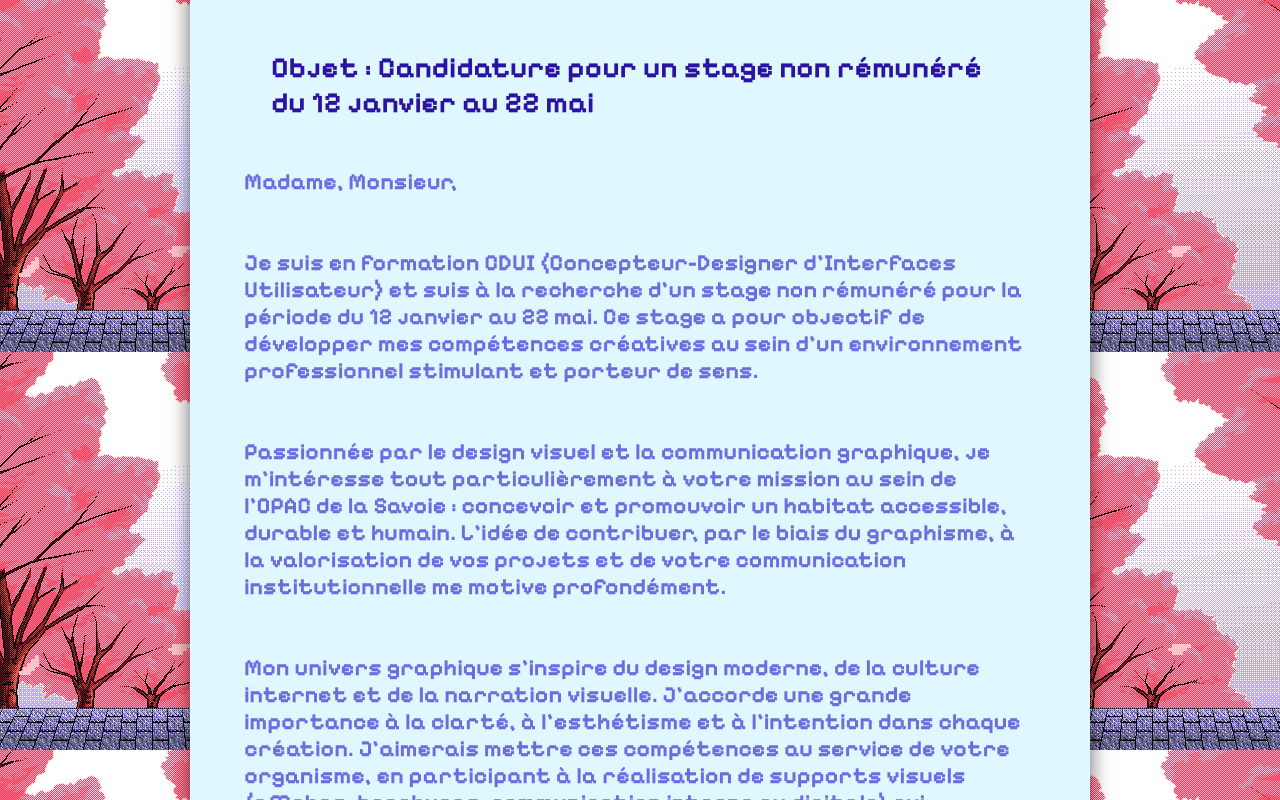
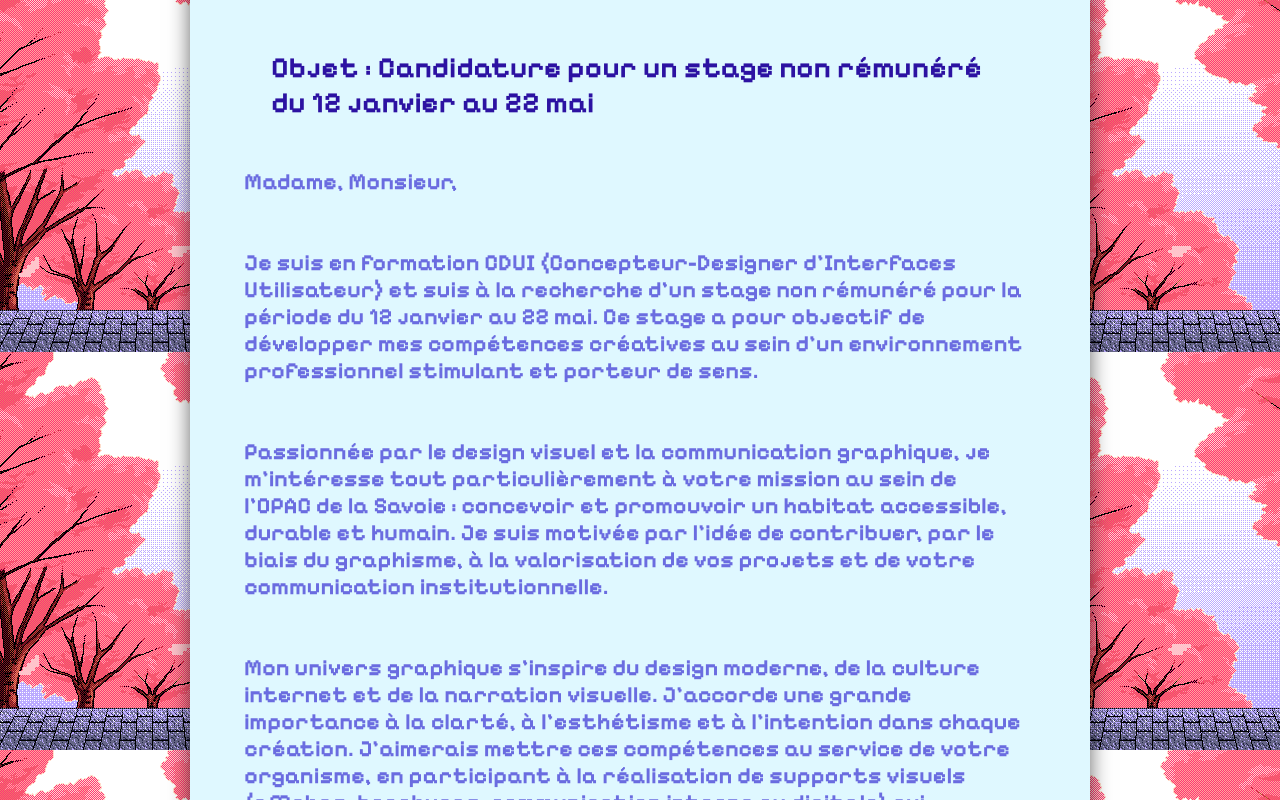
Before and after one commit to abonneauu/Lettre-de-motivation-OPAC-Savoie, a plain HTML site: page index.html in a window 1280 px wide. Shown: the part 444-1244 px from the top of the page. Drawn offline with Linux system fonts and the light colour scheme.

Commit message:
Update index.html

```diff
--- a/index.html
+++ b/index.html
@@ -52,7 +52,7 @@
       <br></br>
       <p>Je suis en formation CDUI (Concepteur-Designer d’Interfaces Utilisateur) et suis à la recherche d’un stage non rémunéré pour la période du 12 janvier au 22 mai. Ce stage a pour objectif de développer mes compétences créatives au sein d’un environnement professionnel stimulant et porteur de sens.</p>
 <br></br>
-<p>Passionnée par le design visuel et la communication graphique, je m’intéresse tout particulièrement à votre mission au sein de l’OPAC de la Savoie : concevoir et promouvoir un habitat accessible, durable et humain. L’idée de contribuer, par le biais du graphisme, à la valorisation de vos projets et de votre communication institutionnelle me motive profondément.</p>
+<p>Passionnée par le design visuel et la communication graphique, je m’intéresse tout particulièrement à votre mission au sein de l’OPAC de la Savoie : concevoir et promouvoir un habitat accessible, durable et humain. Je suis motivée par l’idée de contribuer, par le biais du graphisme, à la valorisation de vos projets et de votre communication institutionnelle.</p>
 <br></br>
 <p>Mon univers graphique s’inspire du design moderne, de la culture internet et de la narration visuelle. J’accorde une grande importance à la clarté, à l’esthétisme et à l’intention dans chaque création. J’aimerais mettre ces compétences au service de votre organisme, en participant à la réalisation de supports visuels (affiches, brochures, communication interne ou digitale) qui traduisent vos valeurs de proximité, d’écoute et de solidarité.</p>
 <br></br>
@@ -74,4 +74,5 @@
   </div>
   </div>
 </body>
+
 </html>
```
